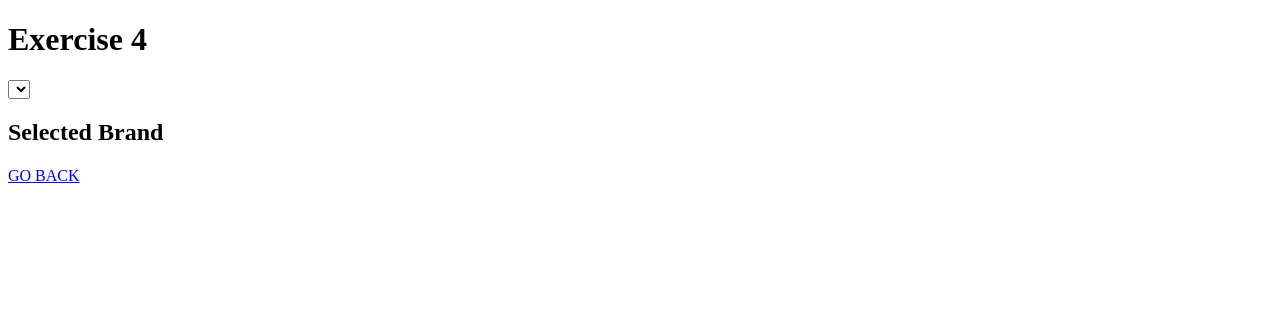
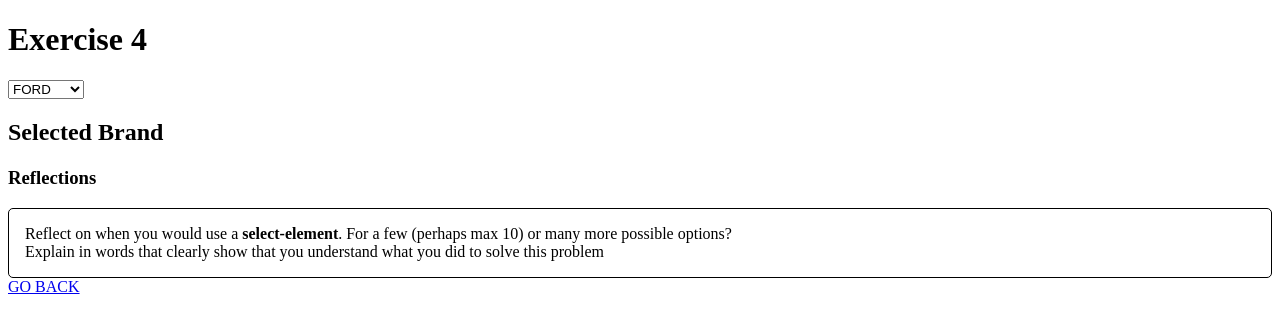
Before and after one commit to jakobagger/js_week_4, a plain HTML site: page js-day2-ex4.html in a window 1280 px wide. Drawn offline with Linux system fonts and the light colour scheme.

Commit message:
ex 4 working

```diff
--- a/js-day2-ex4.html
+++ b/js-day2-ex4.html
@@ -10,16 +10,35 @@
     <h1>Exercise 4</h1>
 
     <select id="car-selector">
-        <!-- Options will be populated by JavaScript -->
+
       </select>
       <h2>Selected Brand</h2>
       <h4 id="car-make"></h4>
 
+      <h3>Reflections</h3>
+<div style="border: 1px solid black; border-radius: 5px;padding: 1em;">
+  Reflect on when you would use a <b>select-element</b>. For a few (perhaps max 10) or many more possible options?<br>
+  Explain in words that clearly show that you understand what you did to solve this problem
+</div>
+
+
       <a href="/">GO BACK</a>
 
       <script>
-      const cars = ["Ford", "WW", "Toyota", "Volvo"]; //Assume this was fetched from the backend
-      //TODO
+      const cars = ["Ford", "WW", "Toyota", "Volvo"];
+      const selector = document.getElementById("car-selector");
+
+      cars.forEach(make => {
+        const opt = document.createElement('option');
+        opt.value = make;
+        opt.textContent = make.toUpperCase();
+        selector.appendChild(opt);
+      });
+
+      selector.addEventListener('change', (event) => {
+    document.getElementById("car-make").innerText = event.target.value
+    });
+
       </script>
 
 </body>
```
Also changed, not shown: js-day2-ex5.html (+33 -0 lines).
